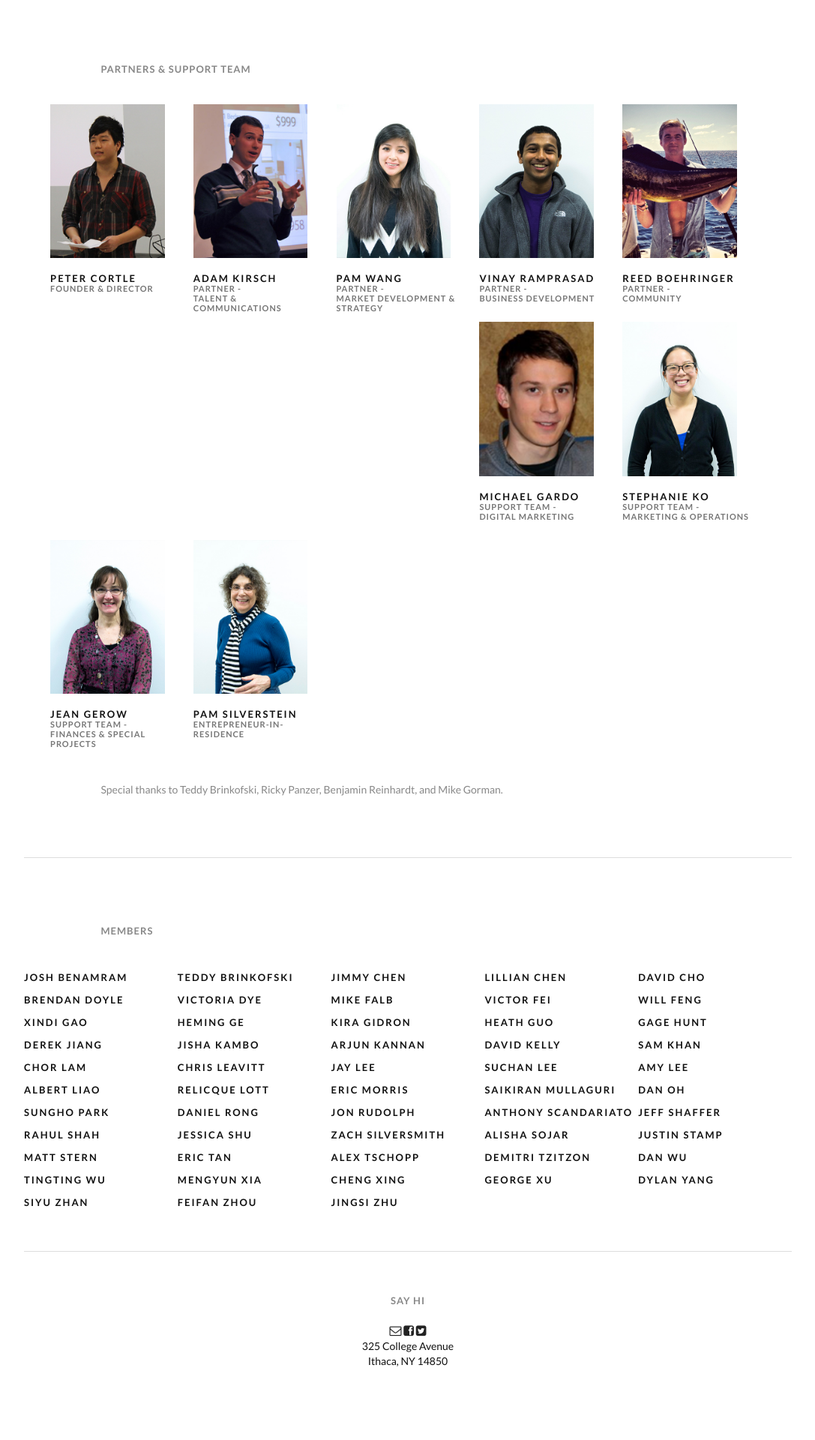
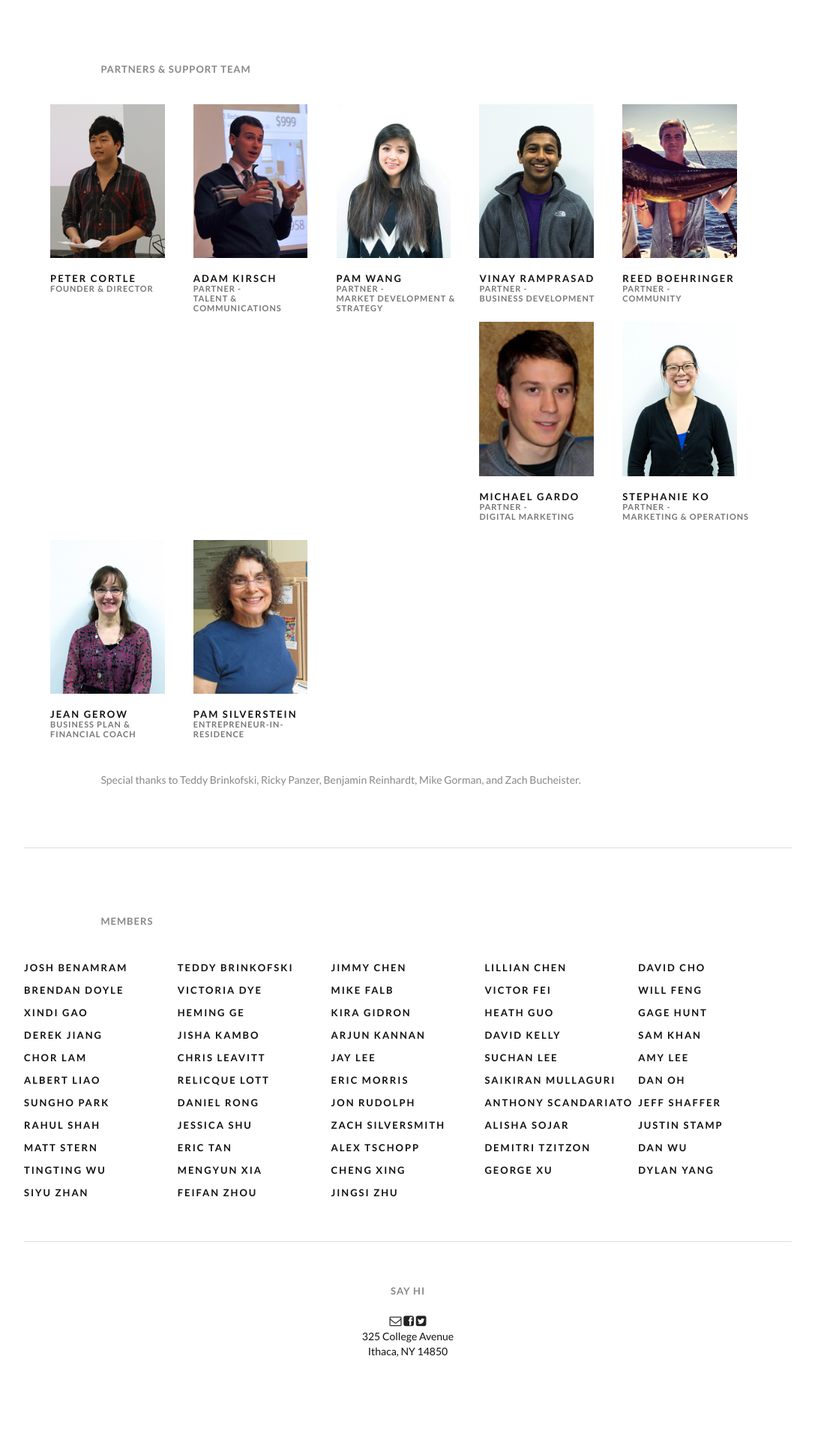
Before and after one commit to alilybit/alilybit.github.io, a Jekyll site: the page built from network/index.html, in a window 1280 px wide. Shown: the part 1135-3055 px from the top of the page at 75% size, without its empty margins (96-1183 px from the left). Built offline with Jekyll 4.4.1, drawn with Linux system fonts in a browser that asks for light colours; nearby versions of some CDN libraries; library files that are not in the unit come from our copies.

Commit message:
Contact update - new business bootcamp page

```diff
--- a/_data/partners.yml
+++ b/_data/partners.yml
@@ -14,13 +14,13 @@
   position: 'Partner -<br>Community'
   img: reedboehringer.jpg
 - name: Michael Gardo
-  position: 'Support Team -<br>Digital Marketing'
+  position: 'Partner -<br>Digital Marketing'
   img: michaelgardo.jpg
 - name: Stephanie Ko
-  position: 'Support Team -<br>Marketing & Operations'
+  position: 'Partner -<br>Marketing & Operations'
   img: stephanieko.jpg
 - name: Jean Gerow
-  position: 'Support Team -<br>Finances & Special Projects'
+  position: 'Business Plan & Financial Coach'
   img: jeangerow.jpg
 - name: Pam Silverstein
   position: 'Entrepreneur-in-Residence'
--- a/_layouts/blogpost.html
+++ b/_layouts/blogpost.html
@@ -41,6 +41,7 @@
         <a id="companies" class="lc-link" href="{{ site.url }}/companies">Companies</a><br>
         <a id="network" class="lc-link" href="{{ site.url }}/network">Network</a><br>
         <a id="blog" class="lc-link" href="{{ site.url }}/blog">Blog</a><br><br>
+        <a id="blog" class="lc-link" href="{{ site.url }}/bootcamp">Business Bootcamp</a><br><br>
         <a id="opportunities" class="lc-link lc-link-attention" href="{{ site.url }}/opportunities">Join us</a>
         <div class="lc-contact">
           <a href="{{ site.url }}"><img src="{{ site.url }}/assets/img/logos/solo-logo-white-35.png" title="Life Changing Labs" alt="Life Changing Labs"></a><br>
--- a/_layouts/default.html
+++ b/_layouts/default.html
@@ -41,6 +41,7 @@
         <a id="companies" class="lc-link" href="{{ site.url }}/companies">Companies</a><br>
         <a id="network" class="lc-link" href="{{ site.url }}/network">Network</a><br>
         <a id="blog" class="lc-link" href="{{ site.url }}/blog">Blog</a><br><br>
+        <a id="blog" class="lc-link" href="{{ site.url }}/bootcamp">Business Bootcamp</a><br><br>
         <a class="lc-link lc-link-attention" href="{{ site.url }}/opportunities">Join us</a><br>
         <a id="invest" class="lc-link" href="{{ site.url }}/invest">Invest</a>
         <div class="lc-contact">
--- a/assets/css/main.css
+++ b/assets/css/main.css
@@ -485,6 +485,26 @@ body.blog .lc-list .lc-list-item .lc-excerpt {
 }
 
 /* ========================================================================== */
+/* Bootcamp
+/* ========================================================================== */
+
+body.bootcamp .lc-section {
+  padding: 175px 0 75px;
+}
+
+body.bootcamp .uk-button {
+  margin-right: 10px;
+  border-radius: 0px;
+}
+
+body.bootcamp .lc-position {
+  font-size: 12px;
+  font-weight: 700;
+  text-transform: uppercase;
+  letter-spacing: 1px;
+}
+
+/* ========================================================================== */
 /* Opportunities
 /* ========================================================================== */
 
--- a/network/index.html
+++ b/network/index.html
@@ -42,7 +42,7 @@ id: network
 	</div>
 	<br>
 	<div class="uk-width-4-5 uk-container-center uk-text-left">
-		<p class="uk-width-4-5 lc-text-mute">Special thanks to Teddy Brinkofski, Ricky Panzer, Benjamin Reinhardt, and Mike Gorman.</p>
+		<p class="uk-width-4-5 lc-text-mute">Special thanks to Teddy Brinkofski, Ricky Panzer, Benjamin Reinhardt, Mike Gorman, and Zach Bucheister.</p>
 	</div>
 </div>
 <hr class="uk-width-4-5 uk-container-center">
```
Also changed, not shown: bootcamp/index.html (added, +83 -0 lines), assets/img/pamsilverstein.jpg.
